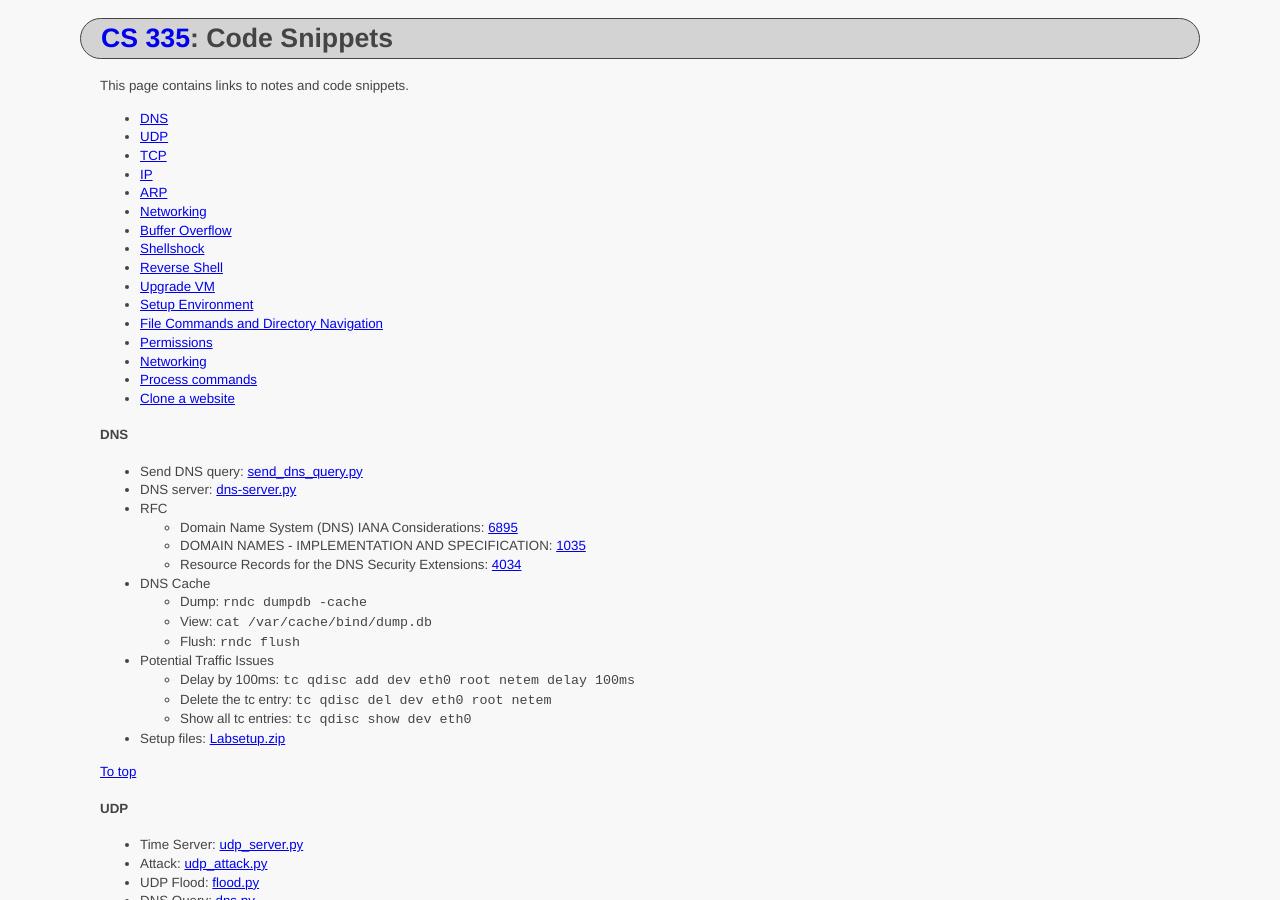
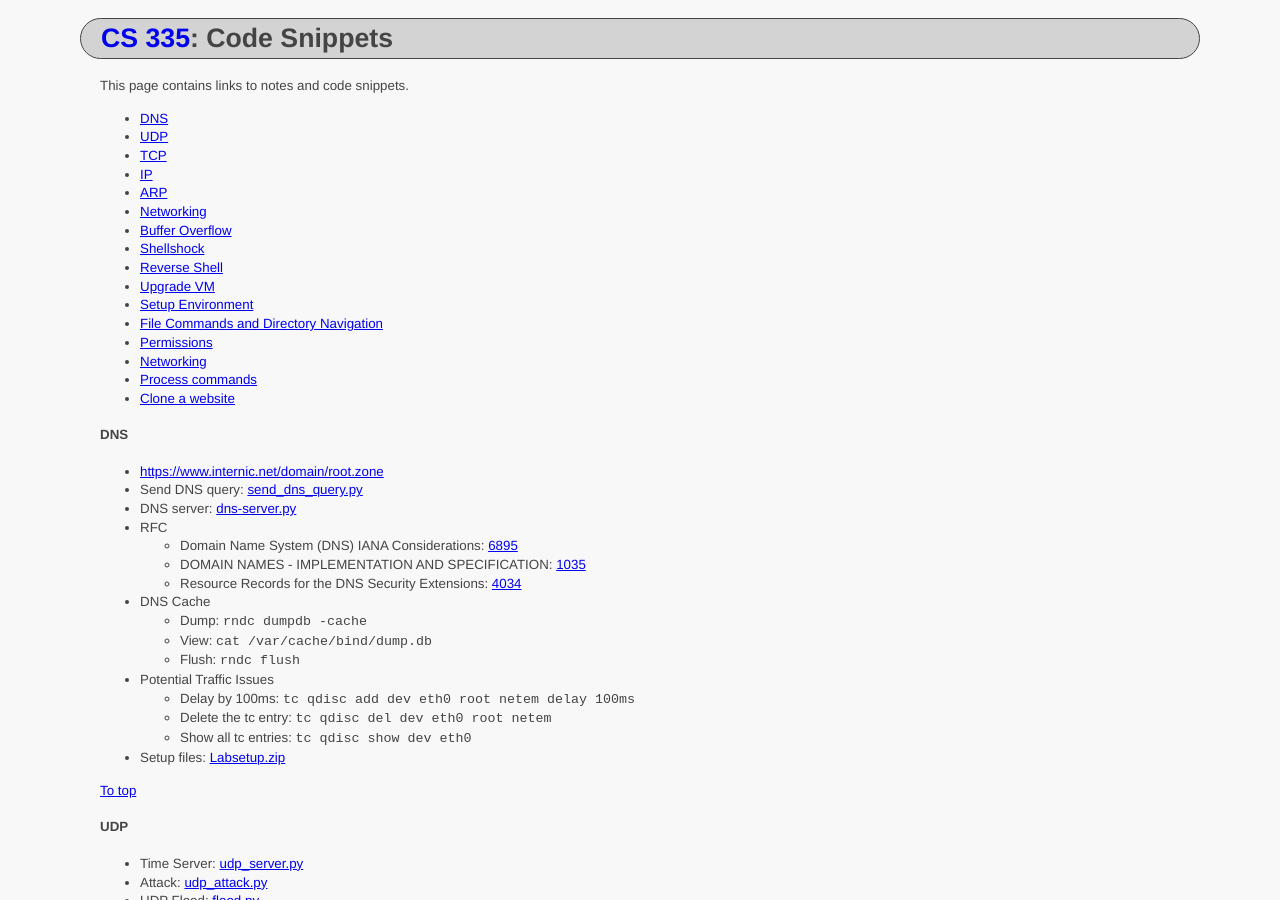
Before and after one commit to ycpcs/cs335-spring2025, a Jekyll site: the page built from notes/index.md, in a window 1280 px wide and 900 px high. Built offline with Jekyll 4.4.1, drawn with Linux system fonts in a browser that asks for light colours; part of the change alters nothing that is shown.

Commit message:
list of domains

```diff
--- a/notes/index.md
+++ b/notes/index.md
@@ -24,6 +24,7 @@ This page contains links to notes and code snippets.
 - [Clone a website](#clone-a-website)
 
 #### DNS
+- [https://www.internic.net/domain/root.zone](https://www.internic.net/domain/root.zone)
 - Send DNS query: <a href=".\dns\send_dns_query.txt" target="_blank">send_dns_query.py</a>
 - DNS server: <a href=".\dns\dns-server.txt" target="_blank">dns-server.py</a>
 - RFC
```
